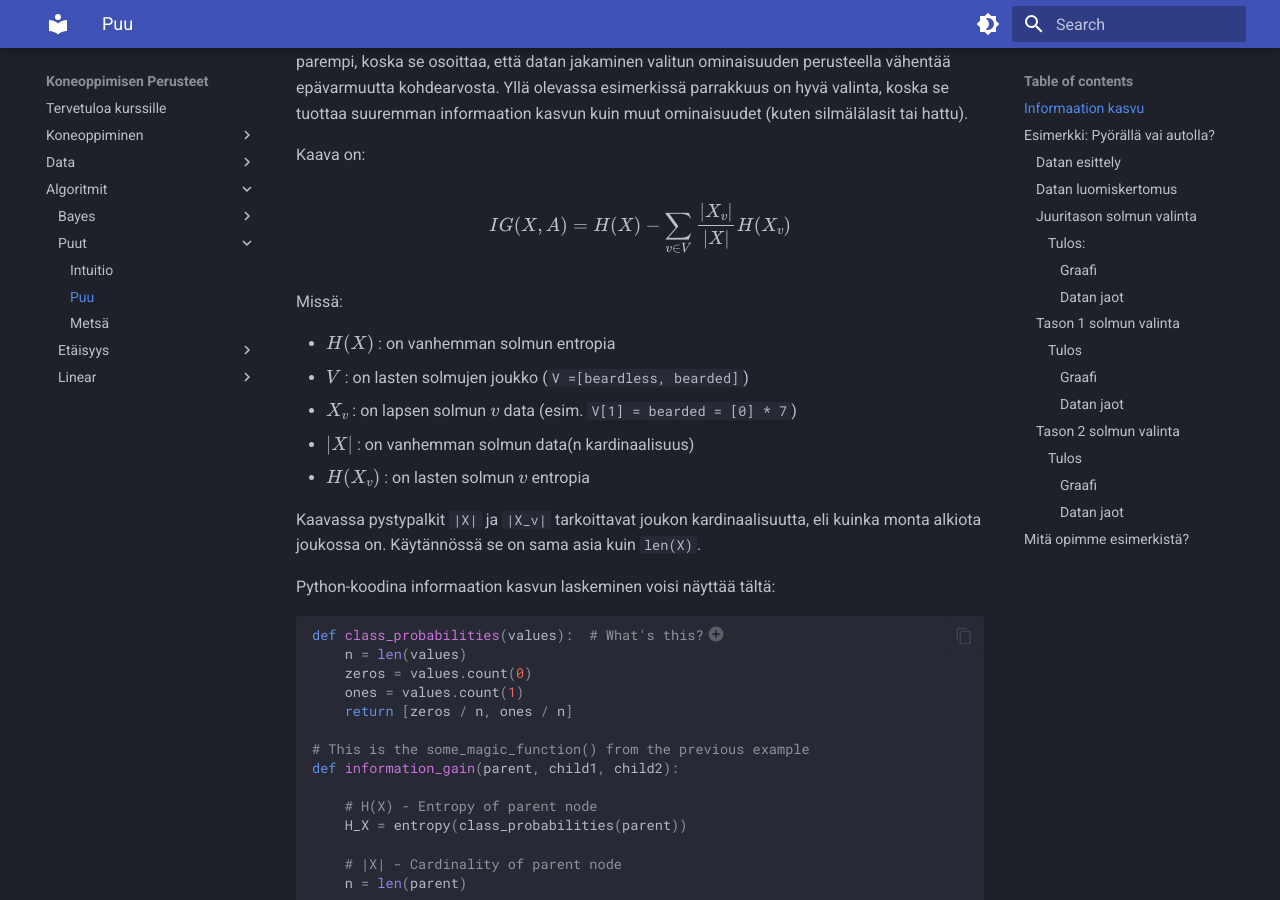
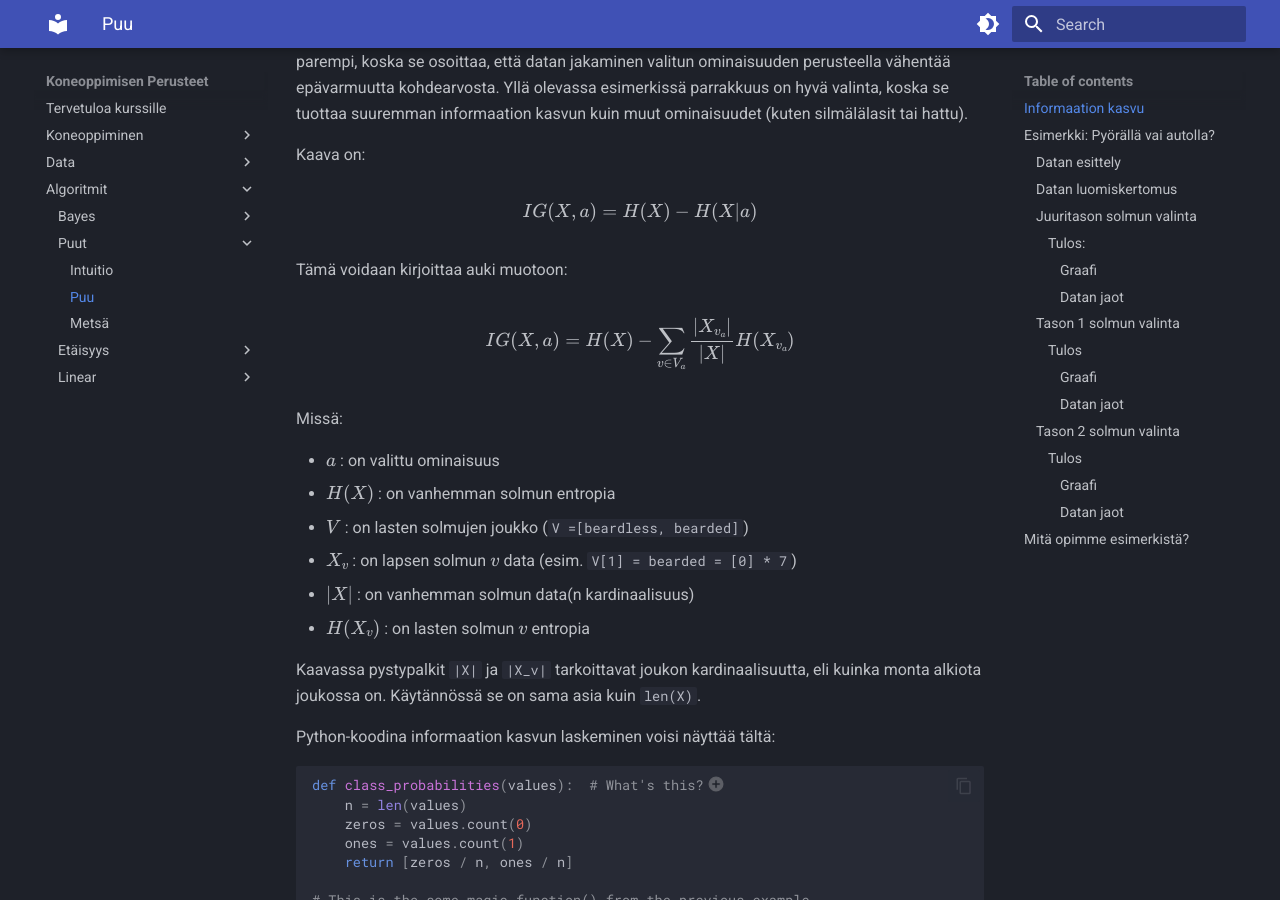
Before and after one commit to sourander/ml-perusteet, an MkDocs documentation site: the page built from docs/algoritmit/puut/puu.md, in a window 1280 px wide and 900 px high, scrolled down 1625 px. Built offline with MkDocs 1.6.1 and Material for MkDocs 9.7.7, drawn with Linux system fonts in a browser that asks for light colours; emoji names are drawn with the system emoji font.

Commit message:
Minor fix to math syntax

```diff
--- a/docs/algoritmit/puut/puu.md
+++ b/docs/algoritmit/puut/puu.md
@@ -50,12 +50,18 @@ Informaation kasvu (engl. information gain) on päätöspuun rakentamisen keskei
 Kaava on:
 
 $$
-IG(X, A) = H(X) - \sum_{v \in V} \frac{|X_v|}{|X|} H(X_v)
+IG(X, a) = H(X) - H(X|a)
+$$
+
+Tämä voidaan kirjoittaa auki muotoon:
+
+$$
+IG(X, a) = H(X) - \sum_{v \in V_a} \frac{|X_{v_a}|}{|X|} H(X_{v_a})
 $$
 
 Missä:
 
-
+* $a$ : on valittu ominaisuus
 * $H(X)$ : on vanhemman solmun entropia
 * $V$ : on lasten solmujen joukko (`V =[beardless, bearded]`)
 * $X_v$ : on lapsen solmun $v$ data (esim. `V[1] = bearded = [0] * 7`)
```
Also changed, not shown: 1 other file.
